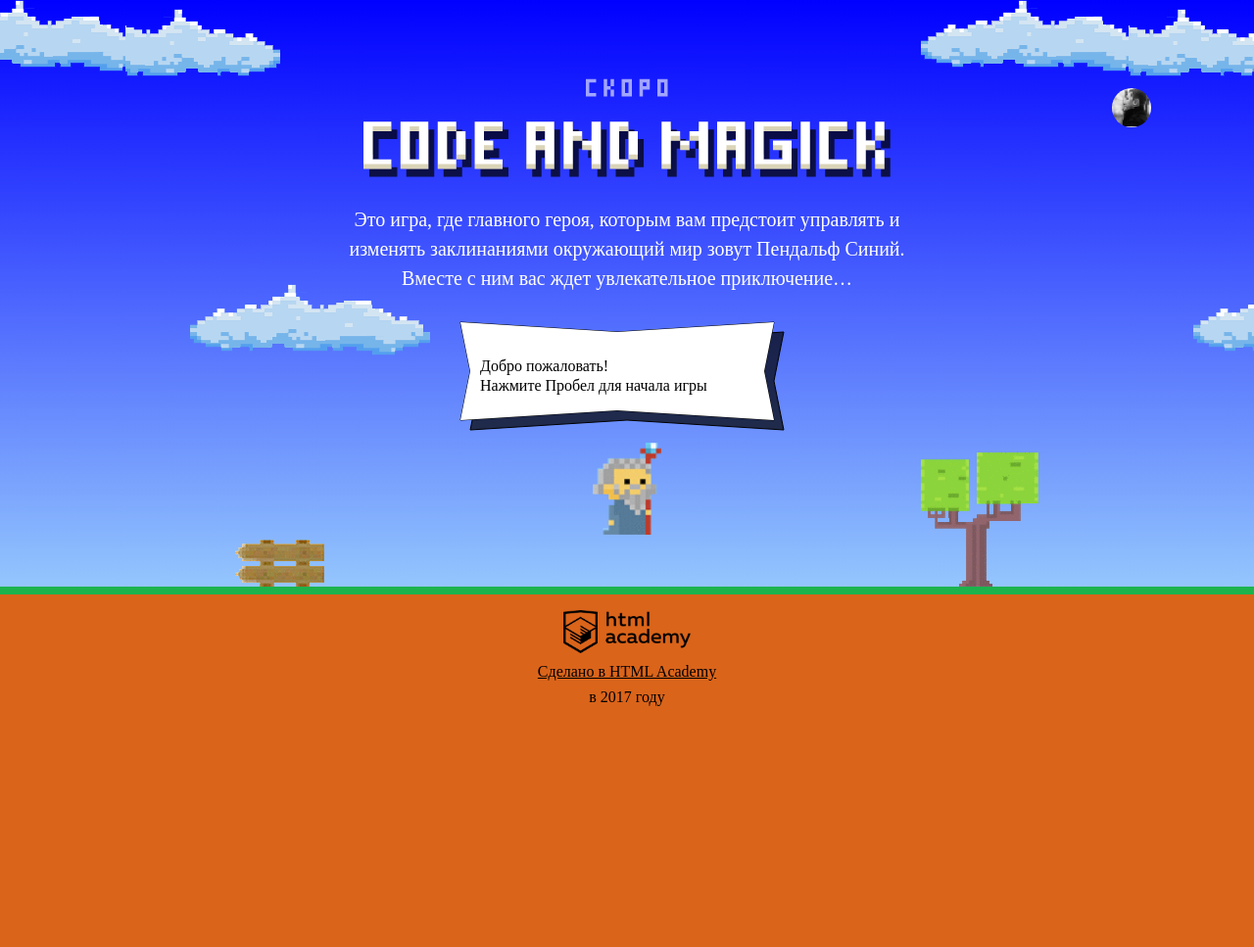
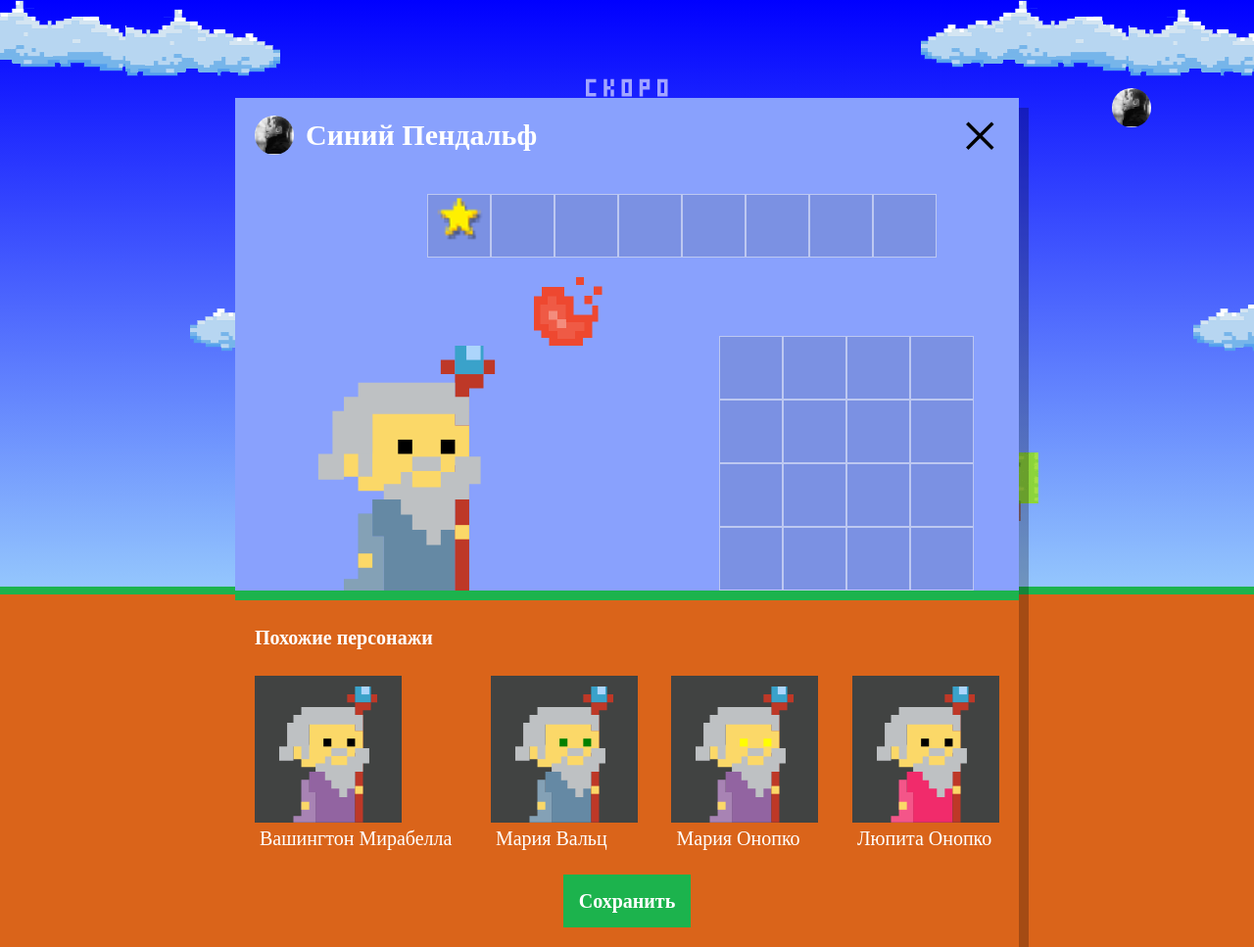
Before and after one commit to kaznacheyev/code-and-magick, a website: page index.html in a window 1280 px wide. Shown: the whole page at 98% size. Before the commit the page ends 800 px from the top, so only its background shows below. Drawn offline with Linux system fonts and the light colour scheme; a web font is replaced by a local one.

Commit message:
module3-task1

```diff
--- a/index.html
+++ b/index.html
@@ -175,21 +175,22 @@
   var wizardSpeed = 3;
   var wizardWidth = 70;
 
-  var getFireballSpeed = function(left) {
+  var getFireballSpeed = function (left) {
     return left ? 5 : 2;
   };
-  var getWizardHeight = function() {
+  var getWizardHeight = function () {
     return wizardWidth * 1.337;
   };
   function getWizardX(width) {
     return width / 2 - wizardWidth / 2;
-  };
+  }
   function getWizardY(height) {
     return height * 2 / 3 - getWizardHeight() / 2;
-  };
+  }
 
 </script>
 <script src="js/stat.js"></script>
+<script src="js/setup.js"></script>
 <script src="js/game.js"></script>
 </body>
 </html>
--- /dev/null
+++ b/js/setup.js
@@ -0,0 +1,57 @@
+'use strict';
+
+var setupWindow = document.body.querySelector('.setup');
+var listWizards = setupWindow.querySelector('.setup-similar-list');
+var wizardTemplate = document.body.querySelector('#similar-wizard-template').content;
+
+var WIZARD_NAMES = ['Иван', 'Хуан Себастьян', 'Мария', 'Кристоф', 'Виктор',
+  'Юлия', 'Люпита', 'Вашингтон'];
+var WIZARD_SURNAMES = ['да Марья', 'Верон', 'Мирабелла', 'Вальц', 'Онопко',
+  'Топольницкая', 'Нионго', 'Ирвинг'];
+var WIZARD_COAT_COLORS = ['rgb(101, 137, 164)', 'rgb(241, 43, 107)', 'rgb(146, 100, 161)',
+  'rgb(56, 159, 117)', 'rgb(215, 210, 55)', 'rgb(0, 0, 0)'];
+var WIZARD_EYES_COLORS = ['black', 'red', 'blue', 'yellow', 'green'];
+
+var getRandomElementFromArray = function (array) {
+  return array[Math.floor(Math.random() * array.length)];
+};
+
+var createWizard = function () {
+  var wizard = {};
+  wizard.name = getRandomElementFromArray(WIZARD_NAMES) + ' ' + getRandomElementFromArray(WIZARD_SURNAMES);
+  wizard.coatColor = getRandomElementFromArray(WIZARD_COAT_COLORS);
+  wizard.eyesColor = getRandomElementFromArray(WIZARD_EYES_COLORS);
+  return wizard;
+};
+
+var wizards = [];
+var wizardsCount = 4;
+
+var createAllWizards = function (count) {
+  for (var i = 0; i < count; i++) {
+    wizards[i] = createWizard();
+  }
+};
+
+var renderWizard = function (wizard) {
+  var wizardElement = wizardTemplate.cloneNode(true);
+
+  wizardElement.querySelector('.setup-similar-label').textContent = wizard.name;
+  wizardElement.querySelector('.wizard-coat').style.fill = wizard.coatColor;
+  wizardElement.querySelector('.wizard-eyes').style.fill = wizard.eyesColor;
+  return wizardElement;
+};
+
+var createFragments = function () {
+  var fragment = document.createDocumentFragment();
+  for (var i = 0; i < wizardsCount; i++) {
+    fragment.appendChild(renderWizard(wizards[i]));
+  }
+  listWizards.appendChild(fragment);
+};
+
+createAllWizards(wizardsCount);
+createFragments();
+
+setupWindow.classList.remove('hidden');
+setupWindow.querySelector('.setup-similar').classList.remove('hidden');
```
